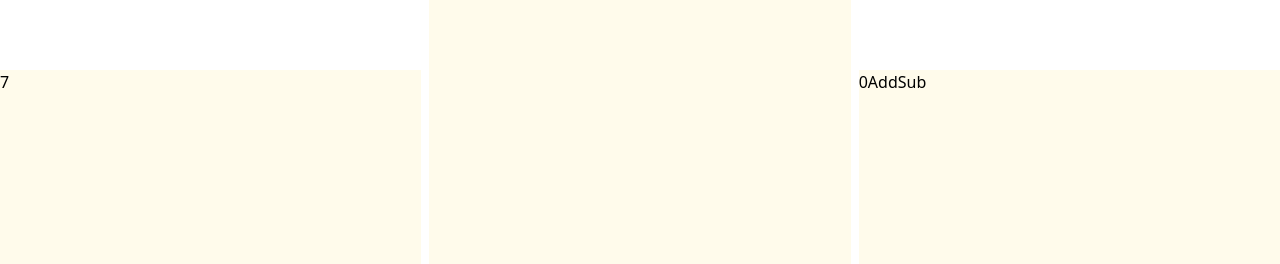
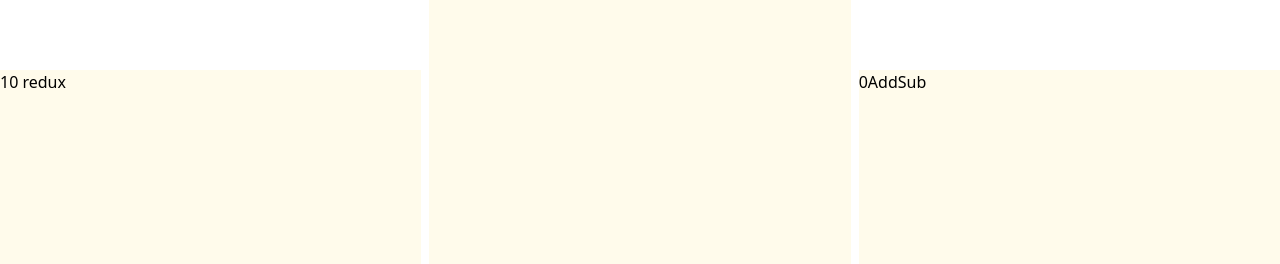
Before and after one commit to syedre/react-tailwind-app, a React (Vite) app: page / in a window 1280 px wide. Shown: the part 536-800 px from the top of the page. Built offline with nearby package versions, Linux system fonts and the light colour scheme.

Commit message:
added store in application

```diff
--- a/src/main.jsx
+++ b/src/main.jsx
@@ -3,11 +3,15 @@ import { createRoot } from "react-dom/client";
 import "./index.css";
 import App from "./App.jsx";
 import { BrowserRouter } from "react-router-dom";
+import { Provider } from "react-redux";
+import { store } from "./store/store.js";
 
 createRoot(document.getElementById("root")).render(
   <StrictMode>
     <BrowserRouter>
-      <App />
+      <Provider store={store}>
+        <App />
+      </Provider>
     </BrowserRouter>
   </StrictMode>
 );
--- a/src/pages/about.jsx
+++ b/src/pages/about.jsx
@@ -1,15 +1,21 @@
 import React, { Suspense } from "react";
 import { Link } from "react-router-dom";
 import Content from "../components/sample";
+import { useDispatch } from "react-redux";
+import { increment } from "../redux-slice/counter-slice";
 
 const About = () => {
+  const dispatch = useDispatch();
+
   return (
     <div>
       <div>About</div>
       <Content />
+
       <Link to="/">
         <button className="text-blue-300"> back to home</button>
       </Link>
+      <button onClick={() => dispatch(increment())}>redux Add</button>
     </div>
   );
 };
--- a/src/pages/home.jsx
+++ b/src/pages/home.jsx
@@ -3,9 +3,12 @@ import { Link } from "react-router-dom";
 import Slow from "../components/example";
 import { Moon, Sun } from "lucide-react";
 import Counter from "../components/Reducer";
+import { useSelector } from "react-redux";
 
 function Home() {
   const [isDark, setDark] = useState(false);
+  const data = useSelector((state) => state.count.value);
+
   function toogle() {
     setDark(!isDark);
     document.documentElement.classList.toggle("dark", isDark === false);
@@ -33,7 +36,7 @@ function Home() {
           <Slow />
         </div>
         <div className="rounded-full ">{isDark ? <Sun /> : <Moon />}</div>
-        <div className="bg-amber-50  row-start-4">7</div>
+        <div className="bg-amber-50  row-start-4">{data} redux</div>
         <div className="bg-amber-50 col-start-3 row-start-4">
           <Counter />
         </div>
```
